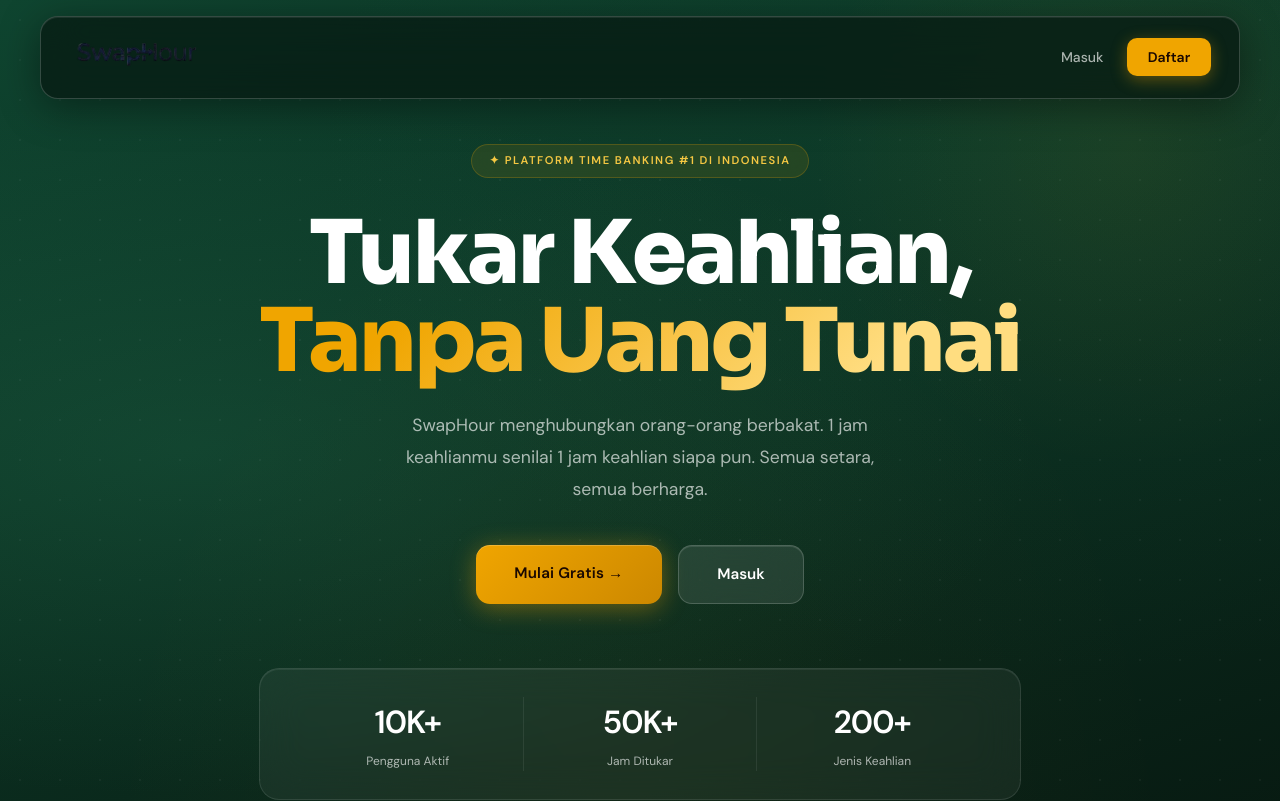
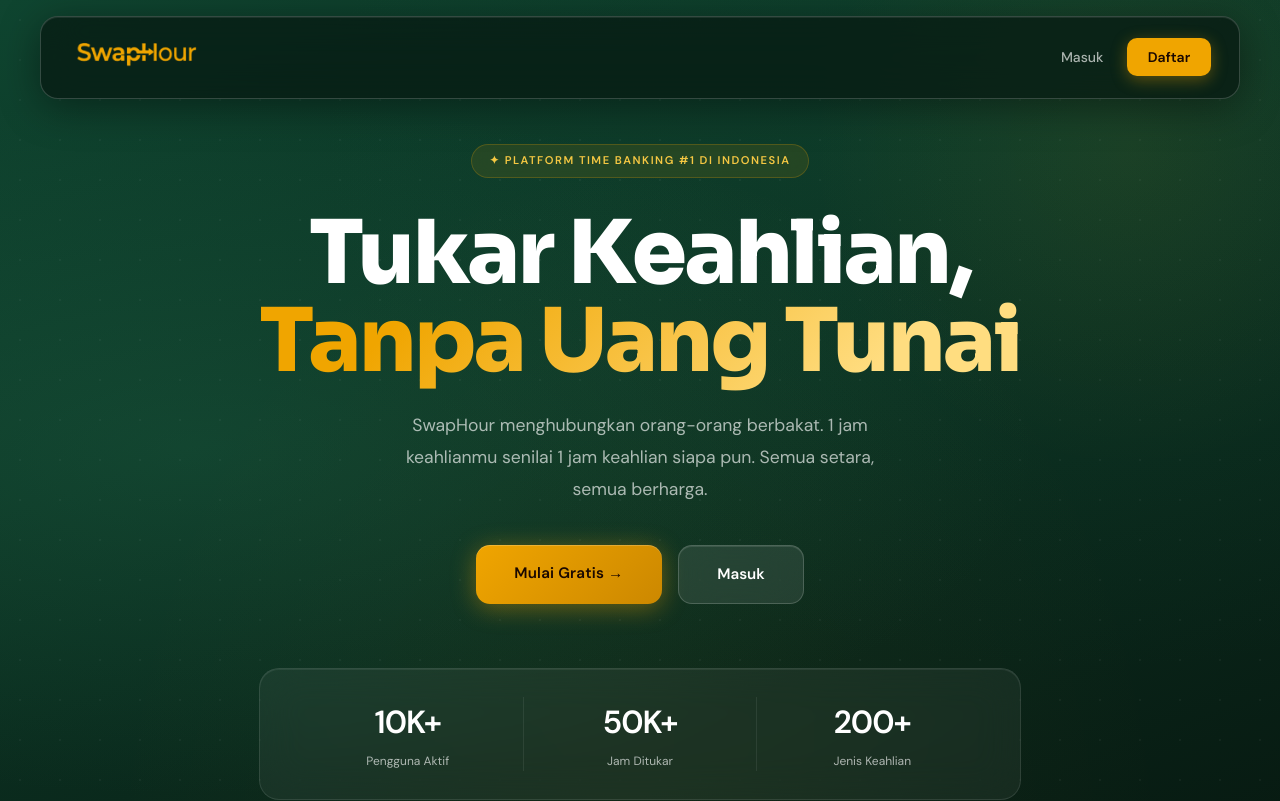
Before and after one commit to thanksman25/SwapHour, a React (Vite) app in the folder frontend/swaphour-frontend/: page / in a window 1280 px wide. Shown: the top 801 px of the page. Built offline with nearby package versions, Linux system fonts and the light colour scheme; no server answers.

Commit message:
Update logo to gold color using CSS mask

```diff
--- a/frontend/swaphour-frontend/src/components/ui/Logo.tsx
+++ b/frontend/swaphour-frontend/src/components/ui/Logo.tsx
@@ -8,15 +8,23 @@ interface LogoProps {
 }
 
 export default function Logo({ size = 32, className, forceTheme }: LogoProps) {
-  // We just use logoPng for now since it's the actual SwapHour logo
+  // Using CSS mask to dynamically color the logo gold (var(--gold-400))
+  // The aspect ratio of the logo is ~3.316 (325x98)
   return (
-    <img
-      src={logoPng}
-      alt="SwapHour"
-      width={size}
-      height={size}
+    <div
       className={className}
-      style={{ width: "auto", height: `${size}px`, objectFit: "contain" }}
+      role="img"
+      aria-label="SwapHour Logo"
+      style={{
+        width: `${size * 3.316}px`,
+        height: `${size}px`,
+        backgroundColor: "var(--gold-400)",
+        WebkitMask: `url(${logoPng}) no-repeat center`,
+        WebkitMaskSize: "contain",
+        mask: `url(${logoPng}) no-repeat center`,
+        maskSize: "contain",
+        display: "inline-block"
+      }}
     />
   );
 }
```
